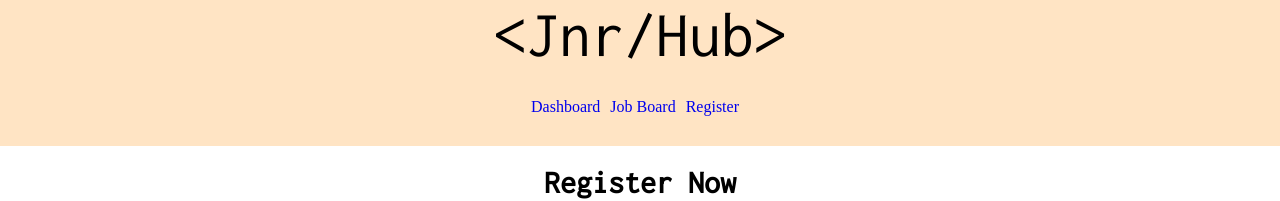
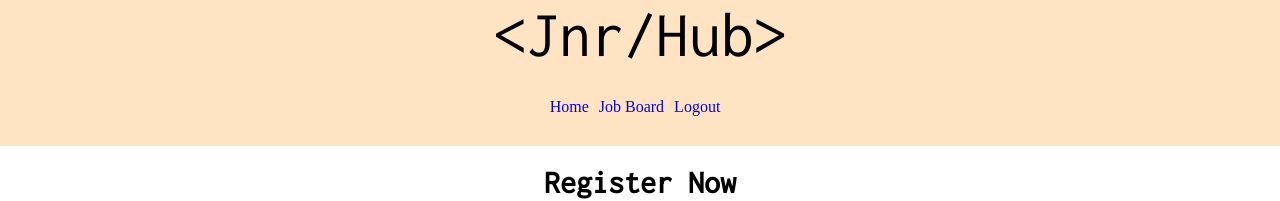
Before and after one commit to ramteen85/jnrhub-client, a React (Create React App) app: page /#/register in a window 1280 px wide. Shown: the top 201 px of the page. Built offline with nearby package versions, Linux system fonts and the light colour scheme.

Commit message:
fixed navbar swaps

```diff
--- a/src/components/Navbar/Navbar.js
+++ b/src/components/Navbar/Navbar.js
@@ -3,7 +3,7 @@ import styles from './Navbar.module.css';
 import {  Link } from 'react-router-dom';
 class Navbar extends Component {
     state = {
-        loggedin: false
+        loggedin: true
     }
 
     render() {
@@ -12,11 +12,13 @@ class Navbar extends Component {
                 <nav className={styles.loggedinnav}>
                     <p className={styles.brand}>&lt;Jnr/Hub&gt;</p>
                     <ul>
-                        <li><Link to="/">Dashboard</Link></li>
-                        <li><Link to="/">Job Board</Link></li>
+                        <li><Link to="/">Home</Link></li>
                         { this.state.loggedin
                         ?
-                        <li><Link to="/logout">Logout</Link></li>
+                        <div className={styles.inline}>
+                            <li><Link to="/">Job Board</Link></li>
+                            <li><Link to="/logout">Logout</Link></li>
+                        </div>
                         :
                         <li><Link to="/register">Register</Link></li>
                         }
--- a/src/components/Navbar/Navbar.module.css
+++ b/src/components/Navbar/Navbar.module.css
@@ -41,3 +41,8 @@ nav {
     font-family: 'Inconsolata', monospace;
     margin-top: 0;
 }
+
+.inline {
+    display: flex;
+    flex-direction: row;
+}
```
